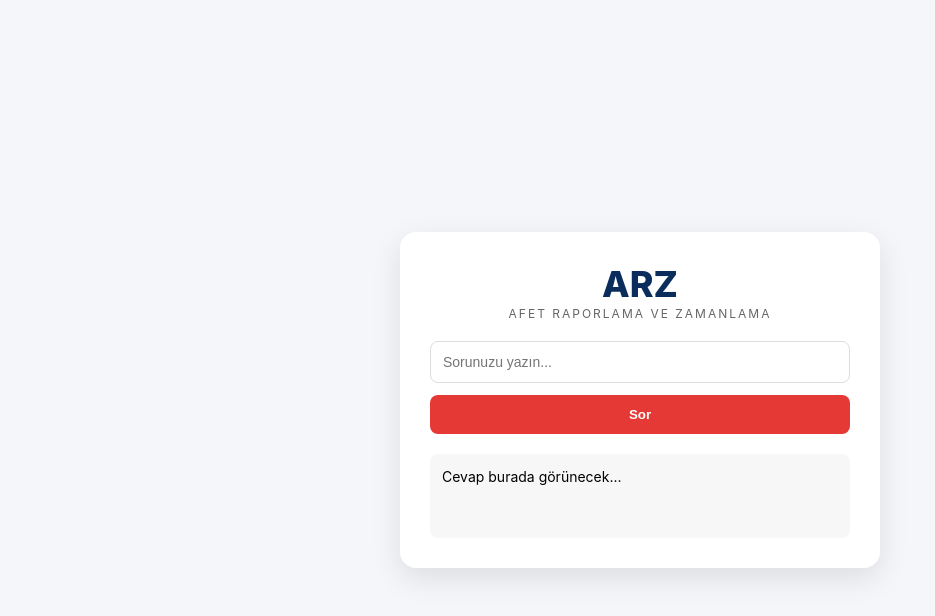
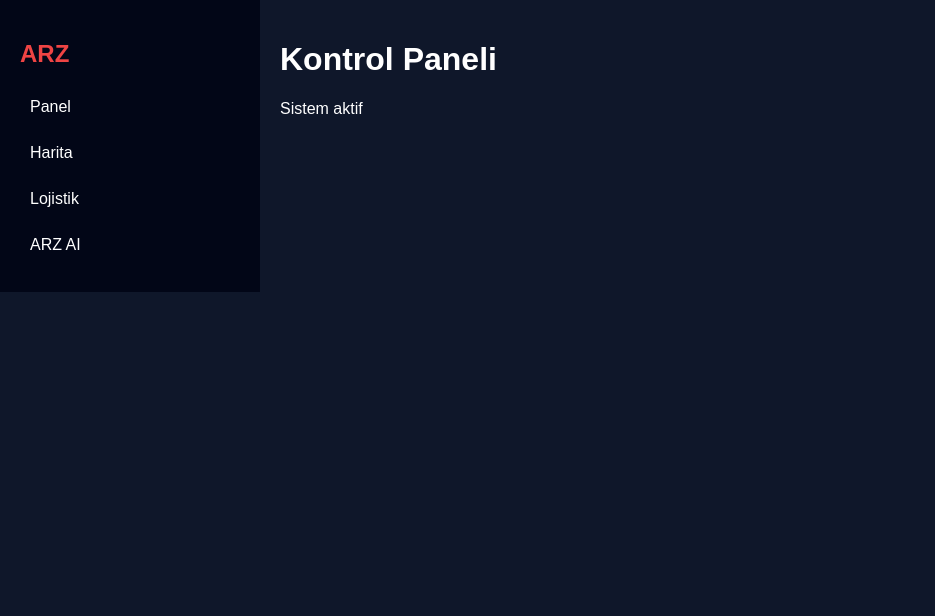
Before and after one commit to sehmusaykut1903-creator/arz-ai, a plain HTML site: page index.html in a window 1280 px wide. Shown: the whole page, without its empty margins (0-935 px from the left). Drawn offline with Linux system fonts and the light colour scheme.

Commit message:
Refactor HTML structure and styles for ARZ AI

```diff
--- a/index.html
+++ b/index.html
@@ -1,136 +1,141 @@
 <!DOCTYPE html>
 <html lang="tr">
 <head>
-  <meta charset="UTF-8" />
-  <meta name="viewport" content="width=device-width, initial-scale=1.0"/>
-  <title>ARZ AI</title>
+<meta charset="UTF-8">
+<title>ARZ - Afet Sistemi</title>
 
 <style>
 body {
-      font-family: -apple-system, BlinkMacSystemFont, sans-serif;
-      background: #f4f6f9;
-      margin: 0;
-      display: flex;
-      justify-content: center;
-      align-items: center;
-      min-height: 100vh;
+  margin:0;
+  font-family: Arial;
+  background:#0f172a;
+  color:white;
+  display:flex;
 }
 
-    .container {
-      width: 420px;
-      max-width: 92%;
-      background: white;
-      padding: 30px;
-      border-radius: 16px;
-      box-shadow: 0 10px 30px rgba(0,0,0,0.1);
-      text-align: center;
+.sidebar {
+  width:220px;
+  background:#020617;
+  padding:20px;
 }
 
-    h1 {
-      margin: 0;
-      font-size: 36px;
-      font-weight: 800;
-      color: #0b2d5c;
+.sidebar h2 {
+  color:#ef4444;
 }
 
-    .subtitle {
-      font-size: 12px;
-      letter-spacing: 2px;
-      color: #666;
-      margin-bottom: 20px;
-      text-transform: uppercase;
+.menu {
+  margin-top:20px;
 }
 
-    input {
-      width: 100%;
-      box-sizing: border-box;
-      padding: 12px;
-      border-radius: 8px;
-      border: 1px solid #ddd;
-      margin-bottom: 12px;
-      font-size: 14px;
+.menu div {
+  padding:10px;
+  margin-bottom:8px;
+  cursor:pointer;
+  border-radius:8px;
+}
+
+.menu div:hover {
+  background:#1e293b;
+}
+
+.main {
+  flex:1;
+  padding:20px;
+}
+
+.card {
+  background:white;
+  color:black;
+  padding:20px;
+  border-radius:12px;
+  max-width:500px;
 }
 
 button {
-      width: 100%;
-      padding: 12px;
-      background: #e53935;
-      border: none;
-      color: white;
-      border-radius: 8px;
-      font-weight: 700;
-      cursor: pointer;
-      transition: 0.2s;
-    }
-
-    button:hover {
-      background: #c62828;
-    }
-
-    #cevap {
-      margin-top: 20px;
-      text-align: left;
-      font-size: 14px;
-      white-space: pre-wrap;
-      background: #f7f7f7;
-      padding: 12px;
-      border-radius: 8px;
-      min-height: 60px;
-      line-height: 1.5;
-    }
-
-    .loading {
-      color: #999;
-      font-style: italic;
+  width:100%;
+  padding:12px;
+  background:#ef4444;
+  border:none;
+  color:white;
+  margin-top:10px;
+  border-radius:8px;
+  cursor:pointer;
 }
 </style>
 </head>
 
 <body>
 
-<div class="container">
-  <h1>ARZ</h1>
-  <div class="subtitle">Afet Raporlama ve Zamanlama</div>
-
-  <input id="soru" placeholder="Sorunuzu yazın..." />
-  <button onclick="calistir()">Sor</button>
-
-  <div id="cevap">Cevap burada görünecek...</div>
+<div class="sidebar">
+  <h2>ARZ</h2>
+  <div class="menu">
+    <div onclick="sayfa('panel')">Panel</div>
+    <div onclick="sayfa('harita')">Harita</div>
+    <div onclick="sayfa('lojistik')">Lojistik</div>
+    <div onclick="sayfa('ai')">ARZ AI</div>
+  </div>
 </div>
 
+<div class="main" id="icerik"></div>
+
 <script>
-async function calistir() {
-  const input = document.getElementById("soru");
-  const cevap = document.getElementById("cevap");
 
-  const mesaj = input.value.trim();
+function sayfa(p) {
 
-  if (!mesaj) {
-    cevap.innerText = "Lütfen bir soru yaz.";
-    return;
+  if(p=="panel"){
+    document.getElementById("icerik").innerHTML = `
+      <h1>Kontrol Paneli</h1>
+      <p>Sistem aktif</p>
+    `;
   }
 
-  cevap.innerHTML = "<span class='loading'>ARZ AI düşünüyor...</span>";
+  if(p=="harita"){
+    document.getElementById("icerik").innerHTML = `
+      <h1>Harita</h1>
+      <p>Buraya Google Maps / Leaflet gelecek</p>
+    `;
+  }
 
-  try {
+  if(p=="lojistik"){
+    document.getElementById("icerik").innerHTML = `
+      <h1>Yeni Sevkiyat</h1>
+      <input id="lokasyon" placeholder="Konum">
+      <input id="malzeme" placeholder="Malzeme">
+      <button onclick="kaydet()">Kaydet</button>
+    `;
+  }
+
+  if(p=="ai"){
+    document.getElementById("icerik").innerHTML = `
+      <div class="card">
+        <h2>ARZ AI</h2>
+        <input id="soru" placeholder="Sor">
+        <button onclick="sor()">Sor</button>
+        <p id="cevap"></p>
+      </div>
+    `;
+  }
+}
+
+async function sor(){
+  const mesaj = document.getElementById("soru").value;
+
   const res = await fetch("/api/ask", {
-      method: "POST",
-      headers: {
-        "Content-Type": "application/json"
-      },
-      body: JSON.stringify({
-        message: mesaj
-      })
+    method:"POST",
+    headers:{"Content-Type":"application/json"},
+    body:JSON.stringify({message:mesaj})
   });
 
   const data = await res.json();
+  document.getElementById("cevap").innerText = data.answer;
+}
 
-    cevap.innerText = data.answer || data.error || "Cevap alınamadı.";
+function kaydet(){
+  alert("Sevkiyat kaydedildi (demo)");
+}
 
-  } catch (err) {
-    cevap.innerText = "Bağlantı hatası oluştu.";
-  }
-}
+sayfa("panel");
+
 </script>
 
 </body>
```
Lines whose indentation alone changed are shown as unchanged.
